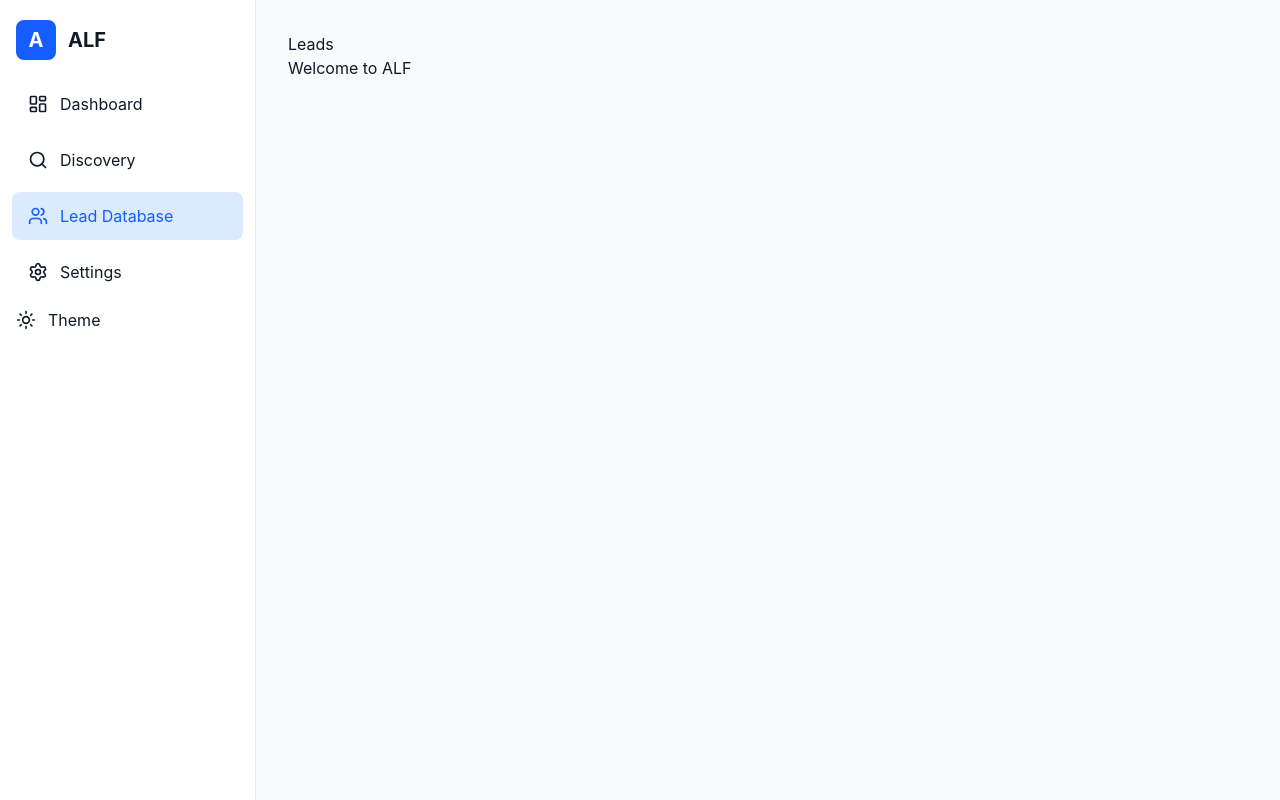
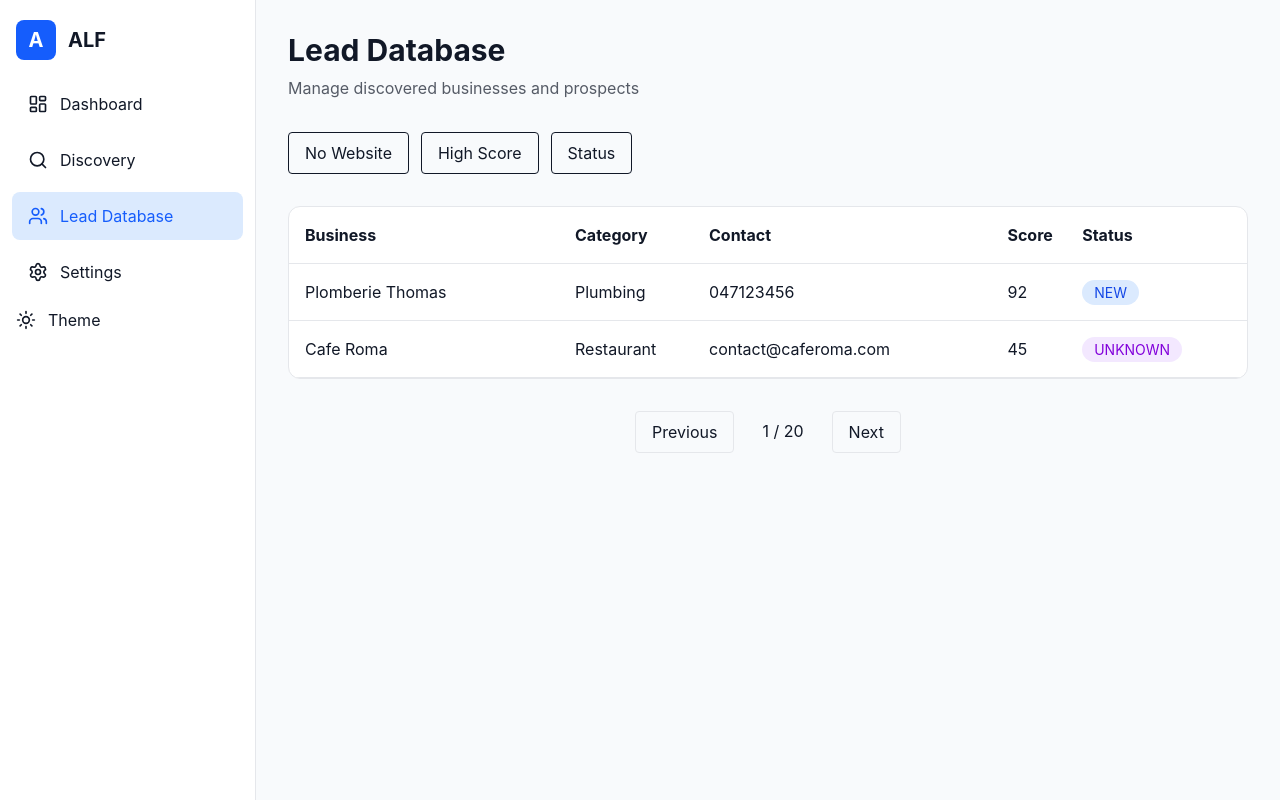
Before and after one commit to SiteSmithElias/ALF-auto-lead-finder, a React (Vite) app in the folder frontend/: page /leads in a window 1280 px wide. Built offline with nearby package versions, Linux system fonts and the light colour scheme.

Commit message:
feat: basic leads page

```diff
--- /dev/null
+++ b/frontend/src/components/leads/LeadTable.tsx
@@ -0,0 +1,65 @@
+import type { Lead } from "../../types/lead";
+import StatusBadge from "./StatusBadge";
+import { useNavigate } from "react-router-dom";
+
+
+export default function LeadTable({
+    leads
+}:{
+    leads:Lead[]
+}){
+
+    const navigate = useNavigate();
+
+    return (
+        <div className="bg-[var(--surface)] border border-[var(--border)] rounded-xl overflow-hidden">
+            <table className="w-full">
+                <thead>
+                    <tr className="border-b border-[var(--border)] text-left">
+                        <th className="p-4">
+                            Business
+                        </th>
+                        <th>
+                            Category
+                        </th>
+                        <th>
+                            Contact
+                        </th>
+                        <th>
+                            Score
+                        </th>
+                        <th>
+                            Status
+                        </th>
+                    </tr>
+                </thead>
+
+                <tbody>
+                {leads.map((lead)=>(
+                    <tr
+                    key={lead.id}
+                    onClick={()=>navigate(`/leads/${lead.id}`)}
+                    className="border-b border-[var(--border)] hover:bg-gray-50 cursor-pointer"
+                    >
+                        <td className="p-4">
+                            {lead.business}
+                        </td>
+                        <td>
+                            {lead.category}
+                        </td>
+                        <td>
+                            {lead.phone || lead.email || "-"}
+                        </td>
+                        <td>
+                            {lead.score}
+                        </td>
+                        <td>
+                            <StatusBadge status={lead.status}/>
+                        </td>
+                    </tr>
+                ))}
+                </tbody>
+            </table>
+        </div>
+    )
+}
--- /dev/null
+++ b/frontend/src/components/leads/Pagination.tsx
@@ -0,0 +1,35 @@
+interface PaginationProps {
+  page: number;
+  totalPages: number;
+  onChange: (page: number) => void;
+}
+
+export default function Pagination({
+  page,
+  totalPages,
+  onChange,
+}: PaginationProps) {
+  return (
+    <div className="flex justify-center gap-3 mt-6">
+      <button
+        disabled={page === 1}
+        onClick={() => onChange(page - 1)}
+        className="px-4 py-2 rounded border border-[var(--border)]"
+      >
+        Previous
+      </button>
+
+      <span className="px-4 py-2">
+        {page} / {totalPages}
+      </span>
+
+      <button
+        disabled={page === totalPages}
+        onClick={() => onChange(page + 1)}
+        className="px-4 py-2 rounded border border-[var(--border)]"
+      >
+        Next
+      </button>
+    </div>
+  );
+}
--- /dev/null
+++ b/frontend/src/components/leads/StatusBadge.tsx
@@ -0,0 +1,23 @@
+import type { LeadStatus } from "../../types/lead";
+
+
+const styles = {
+    NEW:"bg-blue-100 text-blue-700",
+    CONTACTED:"bg-yellow-100 text-yellow-700",
+    REJECTED:"bg-red-100 text-red-700",
+    CLIENT:"bg-green-100 text-green-700",
+    UNKNOWN:"bg-purple-100 text-purple-700",
+    IGNORE:"bg-gray-100 text-gray-700"
+};
+
+export default function StatusBadge({
+    status
+}:{
+    status:LeadStatus
+}){
+    return (
+        <span className={`px-3 py-1 rounded-full text-sm ${styles[status]}`}>
+            {status}
+        </span>
+    )
+}
--- a/frontend/src/pages/Leads.tsx
+++ b/frontend/src/pages/Leads.tsx
@@ -1,8 +1,65 @@
+import { useState } from "react";
+import type { Lead } from "../types/lead";
+import LeadTable from "../components/leads/LeadTable";
+import Pagination from "../components/leads/Pagination";
+
+const mockLeads: Lead[] = [
+  {
+    id: 1,
+    business: "Plomberie Thomas",
+    category: "Plumbing",
+    phone: "047123456",
+    score: 92,
+    status: "NEW",
+    hasWebsite: false,
+    discoveredAt: "2026-07-20",
+  },
+  {
+    id: 2,
+    business: "Cafe Roma",
+    category: "Restaurant",
+    email: "contact@caferoma.com",
+    score: 45,
+    status: "UNKNOWN",
+    hasWebsite: true,
+    discoveredAt: "2026-07-19",
+  },
+];
+
 export default function Leads() {
-    return (
-        <div>
-            <h1>Leads</h1>
-            <p>Welcome to ALF</p>
-        </div>
-    );
+  const [page, setPage] = useState(1);
+
+  return (
+    <div className="space-y-8">
+      <div>
+        <h1 className="text-3xl font-bold">Lead Database</h1>
+
+        <p className="opacity-70 mt-2">
+          Manage discovered businesses and prospects
+        </p>
+      </div>
+
+      <div className="flex gap-3">
+        <button className="px-4 py-2 border rounded">
+          No Website
+        </button>
+
+        <button className="px-4 py-2 border rounded">
+          High Score
+        </button>
+
+        <button className="px-4 py-2 border rounded">
+          Status
+        </button>
+      </div>
+
+      <LeadTable leads={mockLeads} />
+
+      <Pagination
+        page={page}
+        totalPages={20}
+        onChange={setPage}
+      />
+    </div>
+  );
 }
--- /dev/null
+++ b/frontend/src/types/lead.ts
@@ -0,0 +1,20 @@
+export type LeadStatus =
+    | "NEW"
+    | "CONTACTED"
+    | "REJECTED"
+    | "CLIENT"
+    | "UNKNOWN"
+    | "IGNORE";
+
+
+export interface Lead {
+    id:number;
+    business:string;
+    category:string;
+    phone?:string;
+    email?:string;
+    score:number;
+    status:LeadStatus;
+    hasWebsite:boolean;
+    discoveredAt:string;
+}
```
